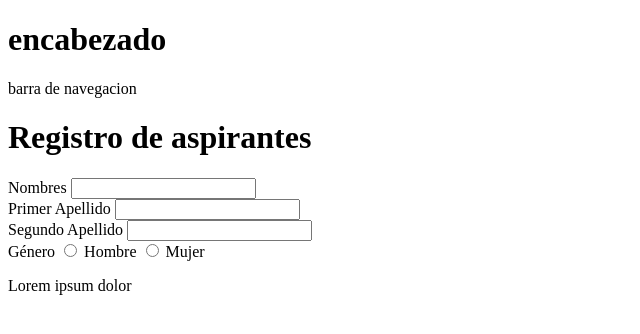
After one commit to dgeti-cetis108/5am-pr-webapps-2023-1, a PHP site: page /registro_aspirante.php in a window 1280 px wide. The commit adds this page. Shown: the top 334 px of the page, without its empty margins (0-640 px from the left). Run offline with PHP 8.4, Linux system fonts and the light colour scheme.

Commit message:
Vistas
- Reorganizar archivos de pruebas
- Separar el encabeza y pie de página de las vistas
- Definir el formulario para registrar aspirantes

```diff
--- /dev/null
+++ b/footer.php
@@ -0,0 +1,7 @@
+    <footer>
+        <p>
+            Lorem ipsum dolor
+        </p>
+    </footer>
+</body>
+</html>
--- /dev/null
+++ b/header.php
@@ -0,0 +1,18 @@
+<?php
+require_once 'config.inc.php';
+require_once 'autoload.php';
+?>
+<!DOCTYPE html>
+<html lang="en">
+<head>
+    <meta charset="UTF-8">
+    <meta name="viewport" content="width=device-width, initial-scale=1.0">
+    <title><?= APP_NAME ?></title>
+</head>
+<body>
+    <header>
+        <h1>encabezado</h1>
+        <nav>
+            barra de navegacion
+        </nav>
+    </header>
--- /dev/null
+++ b/registro_aspirante.php
@@ -0,0 +1,32 @@
+<?php require_once 'header.php'; ?>
+
+<main>
+    <h1>Registro de aspirantes</h1>
+    <form action="#" method="post">
+        <div>
+            <label for="txtNombres">Nombres</label>
+            <input type="text" name="txtNombres" id="txtNombres">
+        </div>
+        <div>
+            <label for="txtPrimerApellido">Primer Apellido</label>
+            <input type="text" name="txtPrimerApellido" id="txtPrimerApellido">
+        </div>
+        <div>
+            <label for="txtSegundoApellido">Segundo Apellido</label>
+            <input type="text" name="txtSegundoApellido" id="txtSegundoApellido">
+        </div>
+        <div>
+            <label>Género</label>
+            <label>
+                <input type="radio" name="optGenero" id="optGenero" value="Hombre">
+                Hombre
+            </label>
+            <label>
+                <input type="radio" name="optGenero" id="optGenero" value="Mujer">
+                Mujer
+            </label>
+        </div>
+    </form>
+</main>
+
+<?php require_once 'footer.php'; ?>
```
Also changed, not shown: home.php (+6 -12 lines), index.php (+5 -13 lines), pruebas/Pregunta.php (renamed from Pregunta.php), pruebas/PruebasEscuela.php (renamed from PruebasEscuela.php), pruebas/hola_mundo.php (renamed from hola_mundo.php), pruebas/matrices.php (renamed from matrices.php), pruebas/variables.php (renamed from variables.php).
